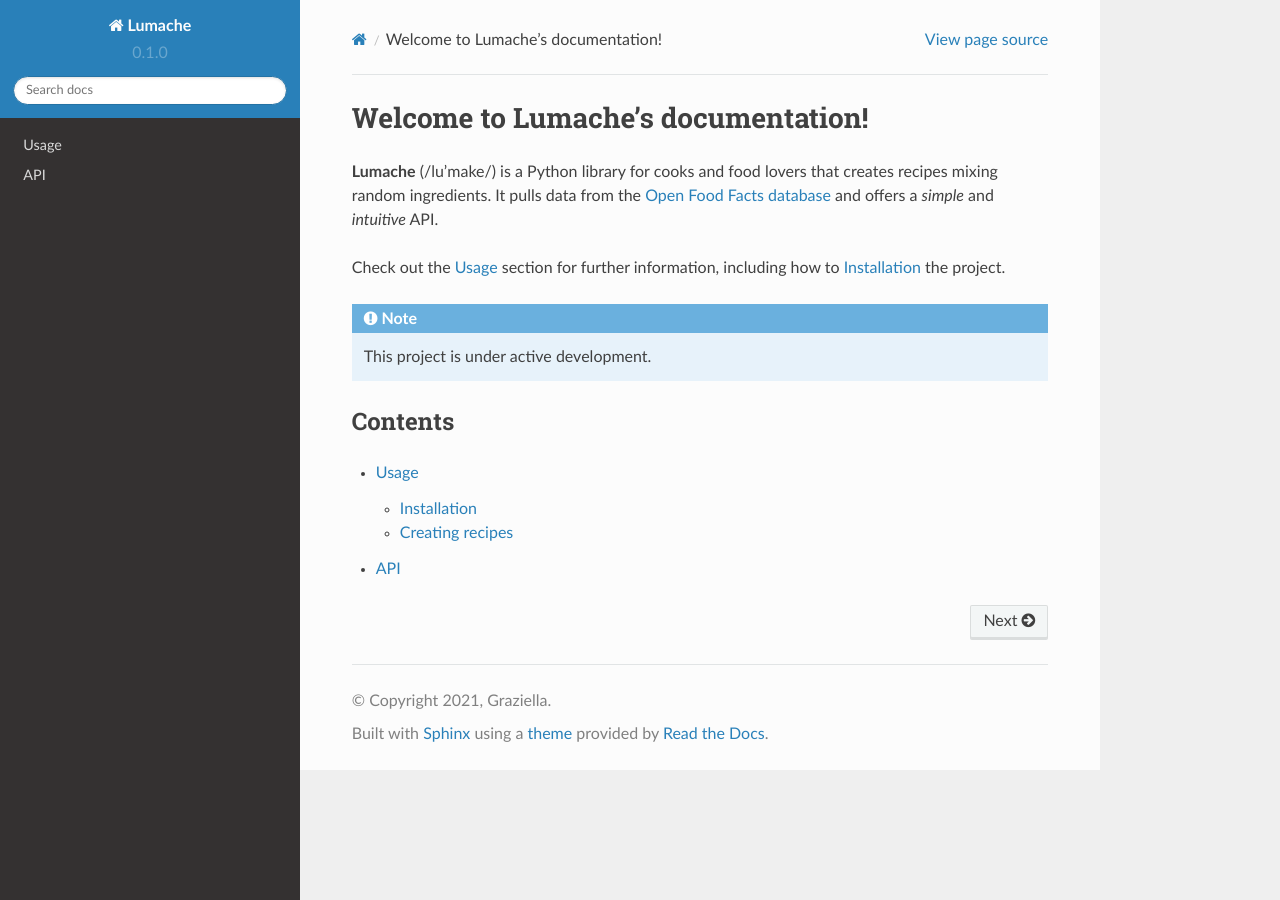
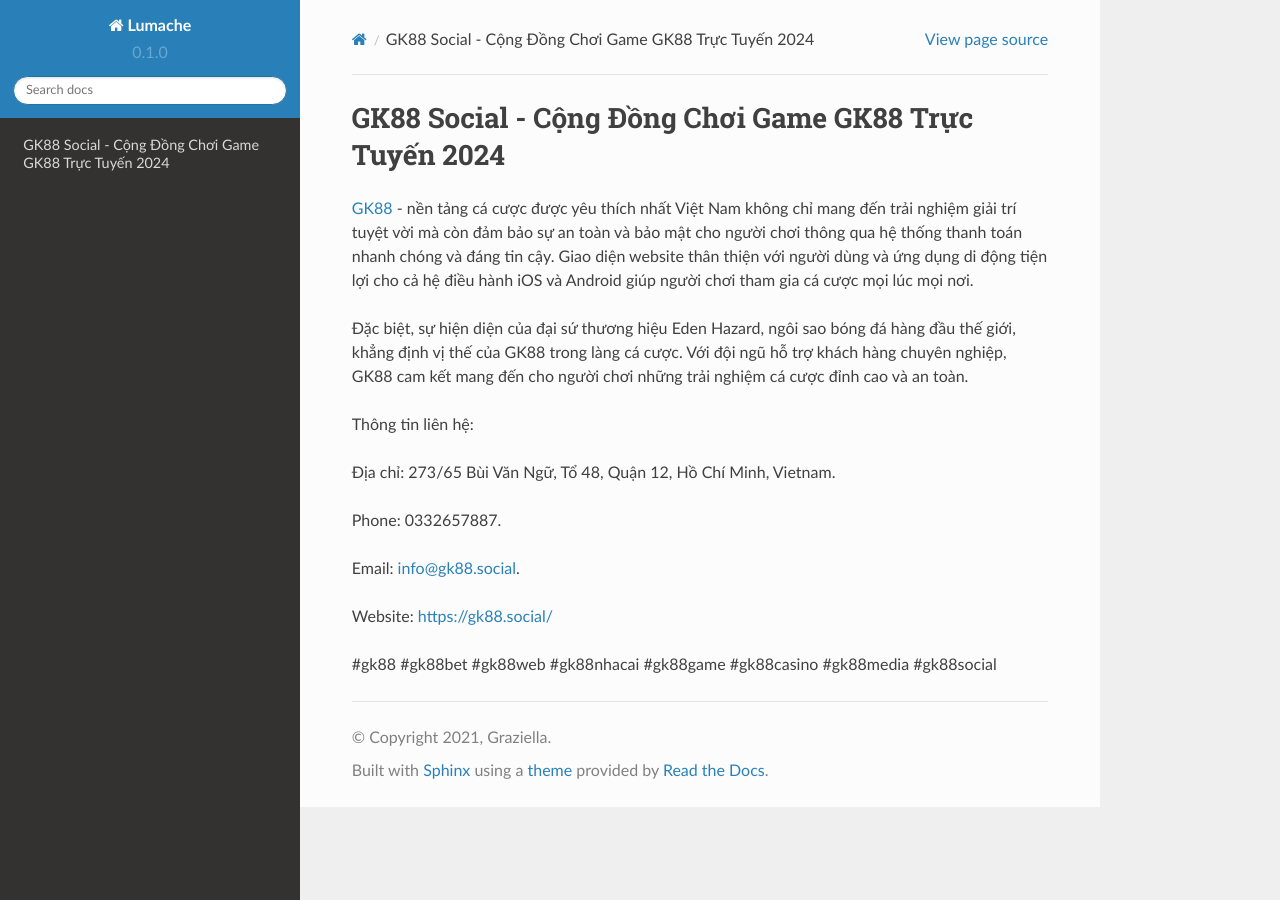
Before and after one commit to JonsCalicut123/gk88social, a Sphinx documentation site: the page built from docs/source/index.rst, in a window 1280 px wide. Built offline with Sphinx 7.4.7 and the Read the Docs theme 2.0.0, drawn with Linux system fonts in a browser that asks for light colours.

Commit message:
Update index.rst

```diff
--- a/docs/source/index.rst
+++ b/docs/source/index.rst
@@ -1,22 +1,18 @@
-Welcome to Lumache's documentation!
+GK88 Social - Cộng Đồng Chơi Game GK88 Trực Tuyến 2024
 ===================================
 
-**Lumache** (/lu'make/) is a Python library for cooks and food lovers
-that creates recipes mixing random ingredients.
-It pulls data from the `Open Food Facts database <https://world.openfoodfacts.org/>`_
-and offers a *simple* and *intuitive* API.
+`GK88 <https://gk88.social/>`_ - nền tảng cá cược được yêu thích nhất Việt Nam không chỉ mang đến trải nghiệm giải trí tuyệt vời mà còn đảm bảo sự an toàn và bảo mật cho người chơi thông qua hệ thống thanh toán nhanh chóng và đáng tin cậy. Giao diện website thân thiện với người dùng và ứng dụng di động tiện lợi cho cả hệ điều hành iOS và Android giúp người chơi tham gia cá cược mọi lúc mọi nơi.
 
-Check out the :doc:`usage` section for further information, including
-how to :ref:`installation` the project.
+Đặc biệt, sự hiện diện của đại sứ thương hiệu Eden Hazard, ngôi sao bóng đá hàng đầu thế giới, khẳng định vị thế của GK88 trong làng cá cược. Với đội ngũ hỗ trợ khách hàng chuyên nghiệp, GK88 cam kết mang đến cho người chơi những trải nghiệm cá cược đỉnh cao và an toàn.
 
-.. note::
+Thông tin liên hệ:
 
-   This project is under active development.
+Địa chỉ: 273/65 Bùi Văn Ngữ, Tổ 48, Quận 12, Hồ Chí Minh, Vietnam.
 
-Contents
---------
+Phone: 0332657887.
 
-.. toctree::
+Email: info@gk88.social.
 
-   usage
-   api
+Website: https://gk88.social/
+
+#gk88 #gk88bet #gk88web #gk88nhacai #gk88game #gk88casino #gk88media #gk88social
```
